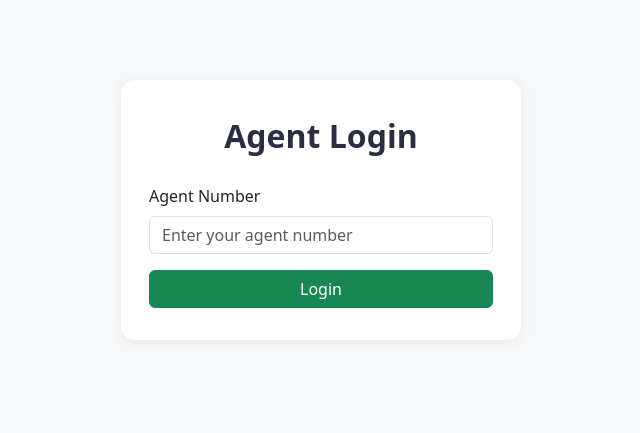
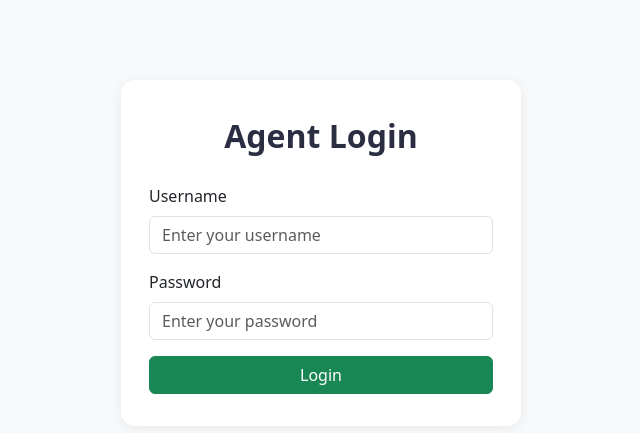
Before and after one commit to supratheek0906/webscrapper, a Flask app: page /login in a window 1280 px wide. Shown: the top 433 px of the page, without its empty margins (319-959 px from the left). Run offline with Flask 3, Linux system fonts and the light colour scheme.

Commit message:
Update login.html

```diff
--- a/templates/login.html
+++ b/templates/login.html
@@ -16,8 +16,12 @@
         <div class="main-title">Agent Login</div>
         <form method="POST">
             <div class="mb-3">
-                <label for="agent_number" class="form-label">Agent Number</label>
-                <input type="text" class="form-control" id="agent_number" name="agent_number" placeholder="Enter your agent number" required>
+                <label for="username" class="form-label">Username</label>
+                <input type="text" class="form-control" id="username" name="username" placeholder="Enter your username" required>
+            </div>
+            <div class="mb-3">
+                <label for="password" class="form-label">Password</label>
+                <input type="password" class="form-control" id="password" name="password" placeholder="Enter your password" required>
             </div>
             {% if error %}
             <div class="alert alert-danger py-2">{{ error }}</div>
```
